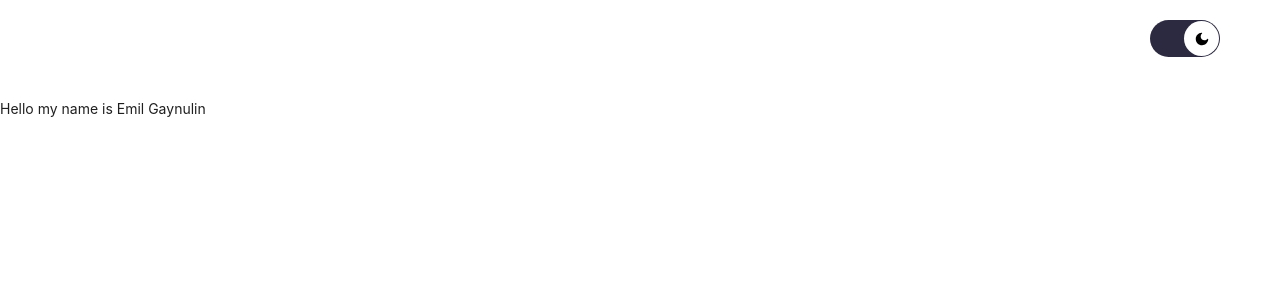
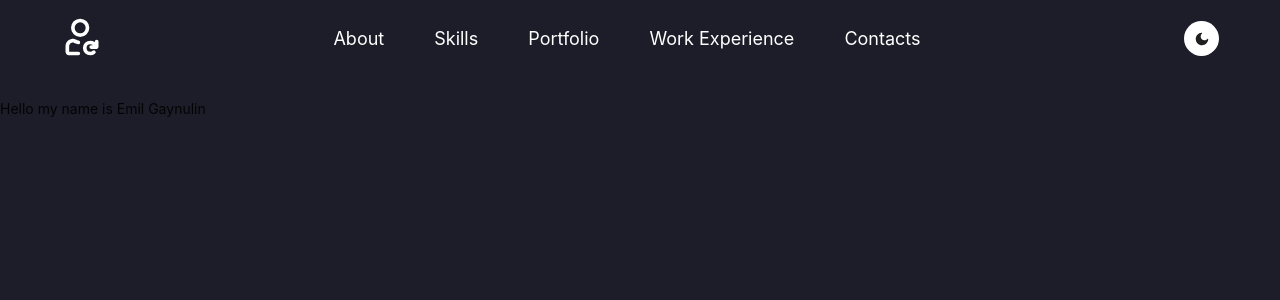
Before and after one commit to HELLRAID-cmd/Portfolio, a React (Vite) app in the folder client/: page / in a window 1280 px wide. Shown: the top 300 px of the page. Built offline with nearby package versions, Linux system fonts and the light colour scheme.

Commit message:
упростил

```diff
--- a/client/src/Components/Header/Header.tsx
+++ b/client/src/Components/Header/Header.tsx
@@ -4,26 +4,28 @@ import { SunFilled, MoonFilled } from "@ant-design/icons";
 import { useEffect, useState } from "react";
 
 export const Header = () => {
-  const [dark, setDark] = useState(true);
-  const [icon, setIcon] = useState(<MoonFilled style={{color: "#000"}} />);
+  // const [dark, setDark] = useState(true);
+  // const [icon, setIcon] = useState(<MoonFilled />);
   const [theme, setTheme] = useState<"light" | "dark">("dark");
+  const [iconTheme, setIconTheme] = useState("light");
 
   useEffect(() => {
-    document.body.classList.add(theme);
-  }, [])
+    document.documentElement.classList.add(theme);
+  }, []);
+
+  useEffect(() => {
+    document.documentElement.classList.remove(
+      theme === "dark" ? "light" : "dark"
+    );
+    document.documentElement.classList.add(theme);
+  }, [theme]);
 
   const toggleTheme = () => {
-    setDark((prev) => {
     setTimeout(() => {
-        document.body.classList.toggle("dark", !prev);
+      setIconTheme((prev) => (prev === "dark" ? "light" : "dark"));
     }, 200);
-      return !prev;
-    });
 
-    setTimeout(() => {
-      setIcon(dark ? <SunFilled style={{color: "#000"}} /> : <MoonFilled style={{color: "#000"}} />);
     setTheme((prev) => (prev === "dark" ? "light" : "dark"));
-    }, 200);
   };
 
   return (
@@ -67,9 +69,13 @@ export const Header = () => {
               </a>
             </li>
           </ul>
-          <div className={`header__theme ${theme === "light" ? "header__theme-light" : "header__theme-dark"}`} onClick={toggleTheme}>
-            <Button className={`header__theme-button ${dark ? "active" : ""}`}>
-              {icon}
+          <div className="header__theme" onClick={toggleTheme}>
+            <Button
+              className={`header__theme-button ${
+                theme === "dark" ? "active" : ""
+              }`}
+            >
+              {iconTheme === "dark" ? <SunFilled /> : <MoonFilled />}
             </Button>
           </div>
         </div>
```
Lines whose indentation alone changed are shown as unchanged.
